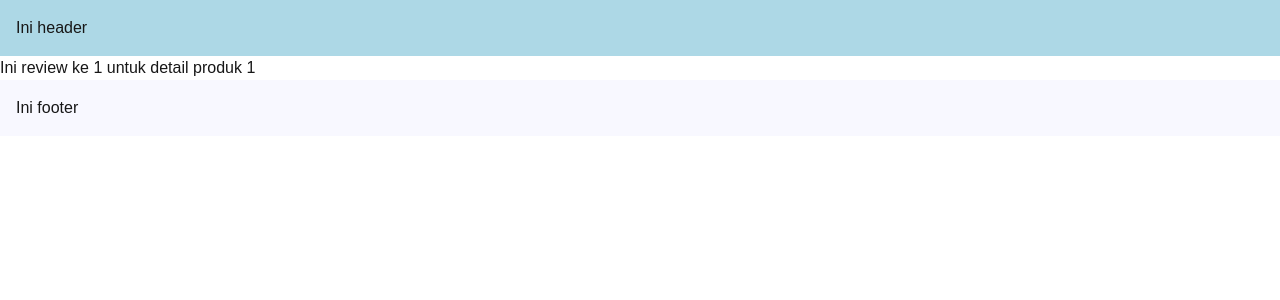
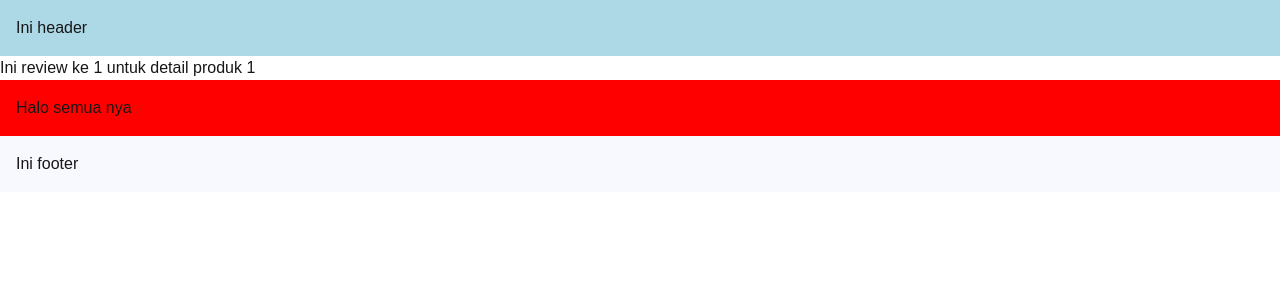
Before and after one commit to riskiip/nextjs-course, a Next.js app: page /product/1/review/1 in a window 1280 px wide. Shown: the top 300 px of the page. Built offline with nearby package versions, Linux system fonts and the light colour scheme.

Commit message:
feat : Learn nested layout

```diff
--- /dev/null
+++ b/src/app/product/[productId]/layout.tsx
@@ -0,0 +1,14 @@
+export default function ProductIdLayout({
+  children,
+}: {
+  children: React.ReactNode;
+}) {
+  return (
+    <section>
+      {children}
+      <h2 style={{ backgroundColor: "red", padding: "1rem" }}>
+        Halo semua nya
+      </h2>
+    </section>
+  );
+}
```
